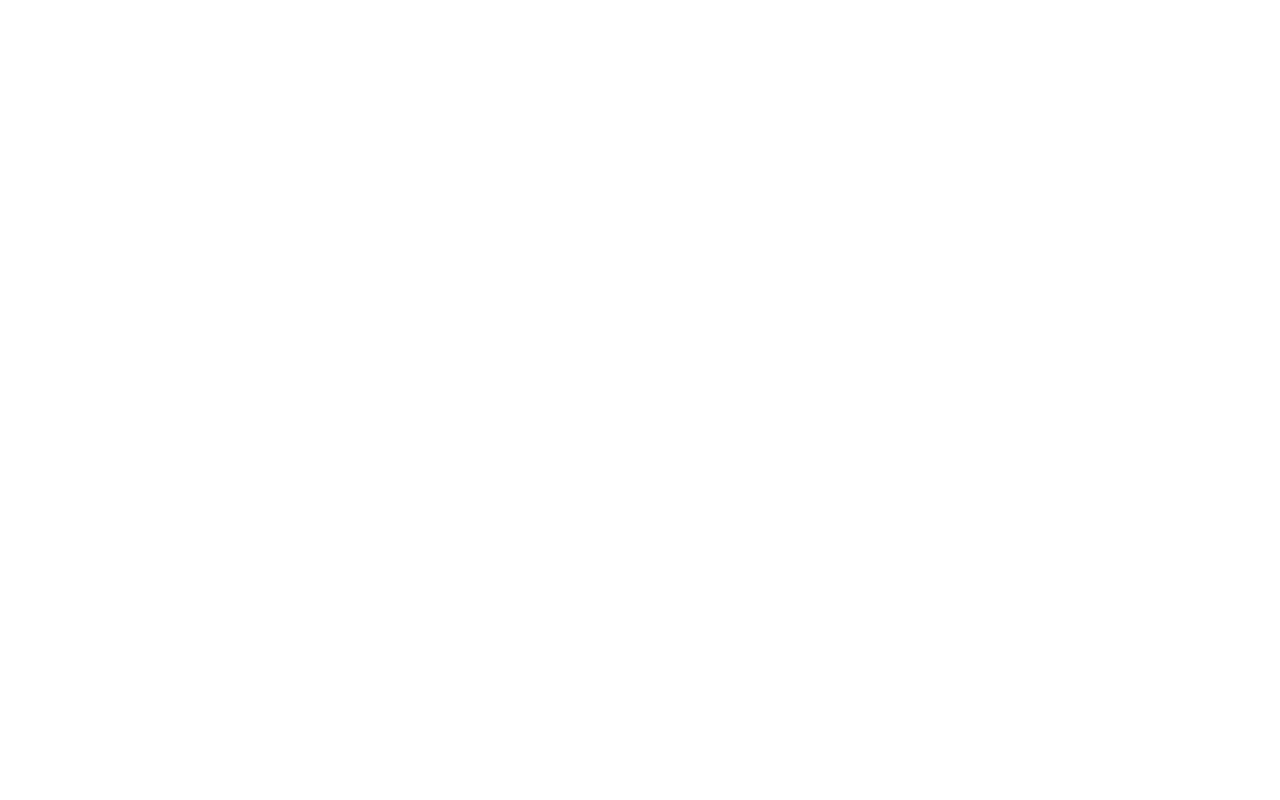
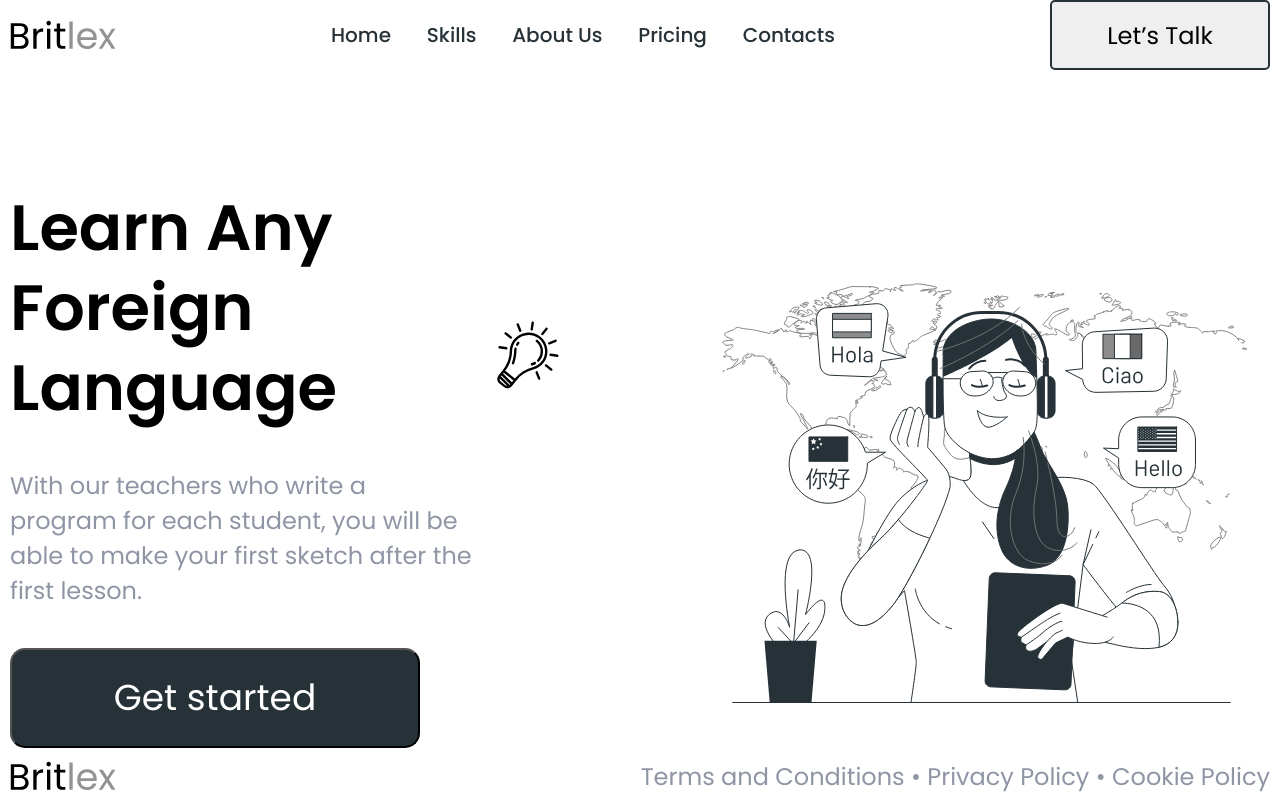
Before and after one commit to Fesleen/month-2-lesson-6, a plain HTML site: page index.html in a window 1280 px wide. Drawn offline with Linux system fonts and the light colour scheme.

Commit message:
add companent project

```diff
--- a/index.html
+++ b/index.html
@@ -1,15 +1,61 @@
 <!DOCTYPE html>
 <html lang="en">
+
 <head>
     <meta charset="UTF-8">
     <meta name="viewport" content="width=device-width, initial-scale=1.0">
+    <link rel="preconnect" href="https://fonts.googleapis.com">
+    <link rel="preconnect" href="https://fonts.gstatic.com" crossorigin>
+    <link
+        href="https://fonts.googleapis.com/css2?family=Lato:wght@100;300;400;700;900&family=Mulish:wght@300;400;500;600;700;800;900&family=Noto+Sans:wght@200;300;400;500;600&family=Poppins:ital,wght@0,100;0,200;0,300;0,400;0,500;0,600;0,700;0,800;0,900;1,500&family=Roboto:ital,wght@0,100;0,300;0,400;0,500;0,700;0,900;1,100;1,300;1,400&family=Rubik:wght@300;400;500;600;700;800;900&display=swap"
+        rel="stylesheet">
     <link rel="stylesheet" href="./main.css">
     <title>6-dars</title>
 </head>
+
 <body>
     <div class="container">
 
+        <!-- header start -->
+
+        <div class="header__cards">
+            <img src="./assets/images/logo.svg" width="106" height="46" alt="">
+            <ul class="header__cards--list">
+                <li class="header__cards--list--li"> <a class="header__cards--list--a" href="#">Home</a></li>
+                <li class="header__cards--list--li"> <a class="header__cards--list--a" href="#">Skills</a></li>
+                <li class="header__cards--list--li"> <a class="header__cards--list--a" href="#">About Us</a></li>
+                <li class="header__cards--list--li"> <a class="header__cards--list--a" href="#">Pricing</a></li>
+                <li class="header__cards--list--li"> <a class="header__cards--list--a" href="#"> Contacts</a></li>
+            </ul>
+            <button class="header__cards--button">Let’s Talk</button>
+            <button class="hamburger"><i class='bx bx-menu-alt-left' undefined ></i></button>
+        </div>
+
+        <!-- header end -->
+
+        <!-- hero start -->
+        <div class="hero__cards">
+            <div class="hero__cards--left">
+                <h1 class="hero__cards--left--h1">Learn Any Foreign Language</h1>
+                <p class="hero__cards--left--p">With our teachers who write a program for
+                    each student, you will be able to make your
+                    first sketch after the first lesson.</p>
+                <button class="hero__cards--button">Get started</button>
+            </div>
+            <img src="./assets/images/hero__cards.svg" width="798" height="571" alt="">
+        </div>
+        <!-- hero end -->
+
+        <!-- footer start -->
+        <div class="footer">
+            <img src="./assets/images/logo.svg" width="106" height="46" alt="">
+            <ul class="footer__card">
+                <li class="footer__card-li"><a class="footer__card--a" href="#">Terms and Conditions • Privacy Policy • Cookie Policy</a></li>
+            </ul>
+        </div>
+        <!-- footer end  -->
     </div>
 
 </body>
+
 </html>
--- a/main.css
+++ b/main.css
@@ -6,7 +6,8 @@
   box-sizing: border-box;
 }
 
-html, body {
+html,
+body {
   box-sizing: inherit;
   height: 100%;
 }
@@ -16,13 +17,161 @@ body {
   line-height: 1.5;
 }
 
-img {
-  display: block;
+.container {
+  max-width: 1350px;
   width: 100%;
+  margin: 0 auto;
+  padding: 0 10px;
 }
-.container{
-    max-width: 1160px;
-    width: 100%;
-    margin: 0 auto;
-    padding: 0 10px;
+
+/* header start */
+.header__cards {
+  display: flex;
+  align-items: center;
+  justify-content: space-between;
 }
+
+.header__cards--list {
+  width: 40%;
+  display: flex;
+  align-items: center;
+  justify-content: space-between;
+  list-style-type: none;
+}
+
+.header__cards--list--li {
+  margin: 0;
+  padding: 0;
+}
+
+.header__cards--list--a {
+  text-decoration: none;
+  color: #263238;
+  font-family: "Poppins";
+  font-size: 20px;
+  font-style: normal;
+  font-weight: 500;
+  line-height: normal;
+}
+
+.header__cards--button {
+  width: 220px;
+  height: 70px;
+  flex-shrink: 0;
+  border-radius: 5px;
+  border: 2px solid #263238;
+  color: #000;
+  font-family: "Poppins";
+  font-size: 24px;
+  font-style: normal;
+  font-weight: 400;
+  line-height: normal;
+}
+.hamburger{
+ display: none;
+}
+
+
+/* header  end */
+
+
+/* hero start */
+.hero__cards {
+  margin-top: 112px;
+  display: flex;
+  align-items: center;
+  justify-content: space-between;
+}
+
+.hero__cards--left {
+  width: 632px;
+}
+
+.hero__cards--left--h1 {
+  margin-bottom: 40px;
+  color: #000;
+  font-family: "Poppins";
+  font-size: 64px;
+  font-style: normal;
+  font-weight: 600;
+  line-height: 80px;
+  /* 125% */
+}
+
+.hero__cards--left--p {
+  margin-bottom: 40px;
+  color: #8F95A5;
+  font-family: "Poppins";
+  font-size: 24px;
+  font-style: normal;
+  font-weight: 400;
+  line-height: normal;
+}
+
+.hero__cards--button {
+  width: 410px;
+  height: 100px;
+  flex-shrink: 0;
+  border-radius: 15px;
+  background: #263238;
+  color: #FFF;
+  font-family: "Poppins";
+  font-size: 36px;
+  font-style: normal;
+  font-weight: 400;
+  line-height: normal;
+}
+
+/* hero end */
+
+/* footer start */
+.footer {
+  display: flex;
+  align-items: center;
+  justify-content: space-between;
+}
+
+.footer__card {
+  list-style-type: none;
+}
+
+.footer__card--a {
+  text-decoration: none;
+  color: #8F95A5;
+  font-family: "Poppins";
+  font-size: 24px;
+  font-style: normal;
+  font-weight: 400;
+  line-height: normal;
+}
+/* footer end */
+@media only screen and (max-width:926px) {
+  .header__cards--list {
+    display: none;
+  }
+
+}
+@media only screen and (max-width:760px) {
+  .footer__card{
+    display:none;
+  }
+  .header__cards--button{
+    display: none;
+  }
+  .hamburger{
+    display: flex;
+    background-color: transparent;
+    border: transparent;
+  }
+  .hamburger i{
+    font-size: 50px;
+    color: #000;
+  }
+
+}
+@media only screen and (max-width:760px) {
+  .hero__cards--left{
+    display:none;
+  }
+
+}
```
Also changed, not shown: assets/images/hero__cards.svg (added), assets/images/logo.svg (added).
